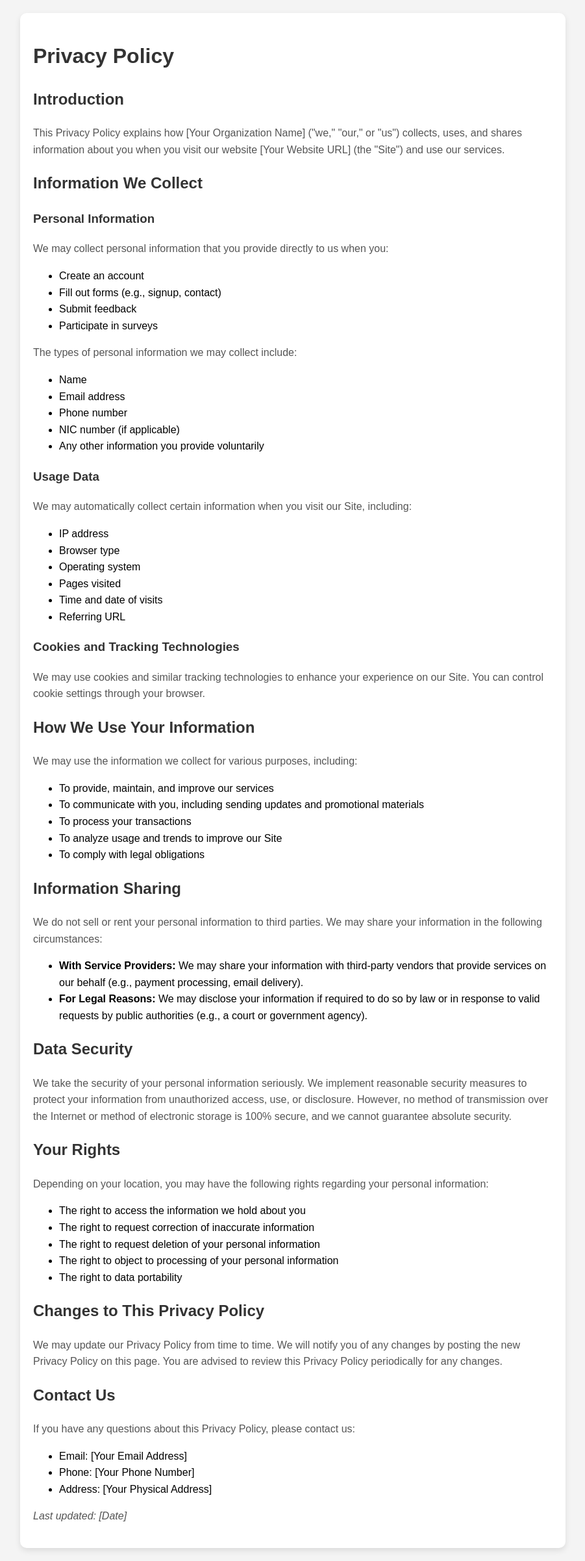
After one commit to ThiyaraBandara/simple-voting-web-application, a Django app: page /privacy_policy/ in a window 1280 px wide. The commit adds this page. Shown: the whole page at 65% size, without its empty margins (189-1090 px from the left). Run offline with Django 5.2, Linux system fonts and the light colour scheme.

Commit message:
updated_codes_and_added_About-us_page

```diff
--- /dev/null
+++ b/voting/templates/voting/privacy_policy.html
@@ -0,0 +1,115 @@
+<!-- voting/templates/voting/privacy_policy.html -->
+<!DOCTYPE html>
+<html lang="en">
+<head>
+    <meta charset="UTF-8">
+    <meta name="viewport" content="width=device-width, initial-scale=1.0">
+    <title>Privacy Policy</title>
+    <style>
+        body {
+            font-family: Arial, sans-serif;
+            line-height: 1.6;
+            background-color: #f4f4f4;
+            margin: 0;
+            padding: 20px;
+        }
+        h1, h2, h3 {
+            color: #333;
+        }
+        p {
+            color: #555;
+        }
+        .container {
+            background: white;
+            padding: 20px;
+            border-radius: 10px;
+            box-shadow: 0 4px 10px rgba(0, 0, 0, 0.1);
+            max-width: 800px;
+            margin: auto;
+        }
+    </style>
+</head>
+<body>
+    <div class="container">
+        <h1>Privacy Policy</h1>
+
+        <h2>Introduction</h2>
+        <p>This Privacy Policy explains how [Your Organization Name] ("we," "our," or "us") collects, uses, and shares information about you when you visit our website [Your Website URL] (the "Site") and use our services.</p>
+
+        <h2>Information We Collect</h2>
+        <h3>Personal Information</h3>
+        <p>We may collect personal information that you provide directly to us when you:</p>
+        <ul>
+            <li>Create an account</li>
+            <li>Fill out forms (e.g., signup, contact)</li>
+            <li>Submit feedback</li>
+            <li>Participate in surveys</li>
+        </ul>
+        <p>The types of personal information we may collect include:</p>
+        <ul>
+            <li>Name</li>
+            <li>Email address</li>
+            <li>Phone number</li>
+            <li>NIC number (if applicable)</li>
+            <li>Any other information you provide voluntarily</li>
+        </ul>
+
+        <h3>Usage Data</h3>
+        <p>We may automatically collect certain information when you visit our Site, including:</p>
+        <ul>
+            <li>IP address</li>
+            <li>Browser type</li>
+            <li>Operating system</li>
+            <li>Pages visited</li>
+            <li>Time and date of visits</li>
+            <li>Referring URL</li>
+        </ul>
+
+        <h3>Cookies and Tracking Technologies</h3>
+        <p>We may use cookies and similar tracking technologies to enhance your experience on our Site. You can control cookie settings through your browser.</p>
+
+        <h2>How We Use Your Information</h2>
+        <p>We may use the information we collect for various purposes, including:</p>
+        <ul>
+            <li>To provide, maintain, and improve our services</li>
+            <li>To communicate with you, including sending updates and promotional materials</li>
+            <li>To process your transactions</li>
+            <li>To analyze usage and trends to improve our Site</li>
+            <li>To comply with legal obligations</li>
+        </ul>
+
+        <h2>Information Sharing</h2>
+        <p>We do not sell or rent your personal information to third parties. We may share your information in the following circumstances:</p>
+        <ul>
+            <li><strong>With Service Providers:</strong> We may share your information with third-party vendors that provide services on our behalf (e.g., payment processing, email delivery).</li>
+            <li><strong>For Legal Reasons:</strong> We may disclose your information if required to do so by law or in response to valid requests by public authorities (e.g., a court or government agency).</li>
+        </ul>
+
+        <h2>Data Security</h2>
+        <p>We take the security of your personal information seriously. We implement reasonable security measures to protect your information from unauthorized access, use, or disclosure. However, no method of transmission over the Internet or method of electronic storage is 100% secure, and we cannot guarantee absolute security.</p>
+
+        <h2>Your Rights</h2>
+        <p>Depending on your location, you may have the following rights regarding your personal information:</p>
+        <ul>
+            <li>The right to access the information we hold about you</li>
+            <li>The right to request correction of inaccurate information</li>
+            <li>The right to request deletion of your personal information</li>
+            <li>The right to object to processing of your personal information</li>
+            <li>The right to data portability</li>
+        </ul>
+
+        <h2>Changes to This Privacy Policy</h2>
+        <p>We may update our Privacy Policy from time to time. We will notify you of any changes by posting the new Privacy Policy on this page. You are advised to review this Privacy Policy periodically for any changes.</p>
+
+        <h2>Contact Us</h2>
+        <p>If you have any questions about this Privacy Policy, please contact us:</p>
+        <ul>
+            <li>Email: [Your Email Address]</li>
+            <li>Phone: [Your Phone Number]</li>
+            <li>Address: [Your Physical Address]</li>
+        </ul>
+
+        <p><em>Last updated: [Date]</em></p>
+    </div>
+</body>
+</html>
--- a/voting/templates/voting/signup.html
+++ b/voting/templates/voting/signup.html
@@ -65,7 +65,7 @@
 <body>
     <div class="container">
         <h2>Sign Up</h2>
-        <h5>Please enter your NIC number as the username</h5>
+
         <form method="POST">
             {% csrf_token %}
             {{ form.as_p }}
--- a/voting/urls.py
+++ b/voting/urls.py
@@ -1,7 +1,7 @@
 # voting/urls.py
 from django.urls import path
 #from django.contrib.auth import views as auth_views
-from .views import profile, vote, index, results, signup, user_login
+from .views import profile, vote, index, results, signup, user_login,privacy_policy, about_us
 from . import views
 
 urlpatterns = [
@@ -13,6 +13,8 @@ urlpatterns = [
     path('vote_confirmation/<int:candidate_id>/', views.vote_confirmation, name='vote_confirmation'),
     path('results/', views.results, name='results'),
     path('profile/', profile, name='profile'),  # Add this line for user profile
+    path('privacy_policy/', privacy_policy, name='privacy_policy'),
+    path('about_us/', about_us, name='about_us'),
 
 
 
--- a/voting/views.py
+++ b/voting/views.py
@@ -2,26 +2,25 @@
 
 from django.shortcuts import render, redirect, get_object_or_404
 from django.contrib.auth.decorators import login_required
-from django.contrib.auth.forms import UserCreationForm
 from django.contrib.auth import login
 from django.contrib.auth.forms import AuthenticationForm
 from .models import Candidate, Vote,UserProfile
-from .forms import UserSignupForm,UserProfileForm
+from .forms import SignupForm,UserProfileForm
 
 def index(request):
     candidates = Candidate.objects.all()
     return render(request, 'voting/index.html', {'candidates': candidates})
 def signup(request):
     if request.method == 'POST':
-        form = UserSignupForm(request.POST)
+        form = SignupForm(request.POST)
         if form.is_valid():
             user = form.save(commit=False)
-            user.set_password(form.cleaned_data['password'])
+            user.set_password(form.cleaned_data['password1'])
             user.save()
             login(request, user)  # Log the user in after signup
             return redirect('index')  # Redirect to the index after signup
     else:
-        form = UserSignupForm()
+        form = SignupForm()
     return render(request, 'voting/signup.html', {'form': form})
 
 def user_login(request):
@@ -53,6 +52,7 @@ def results(request):
     votes = {candidate: Vote.objects.filter(candidate=candidate).count() for candidate in candidates}
     return render(request, 'voting/results.html', {'votes': votes})
 
+
 @login_required
 def profile(request):
     user_profile, created = UserProfile.objects.get_or_create(user=request.user)
@@ -63,6 +63,15 @@ def profile(request):
             form.save()
             return redirect('profile')  # Redirect to the same page after saving
     else:
-        form = UserProfileForm(instance=user_profile)
+        form = UserProfileForm(instance=UserProfile)
 
-    return render(request, 'voting/profile.html', {'form': form, 'user_profile': user_profile})
+    return render(request, 'voting/profile.html', {'form': form, 'UserProfile': UserProfile})
+
+
+def privacy_policy(request):
+    return render(request, 'voting/privacy_policy.html')
+
+
+
+def about_us(request):
+    return render(request, 'voting/about_us.html')
--- a/voting_site/settings.py
+++ b/voting_site/settings.py
@@ -50,6 +50,11 @@ SECRET_KEY = 'django-insecure-i7y!&ui-_z8$kg23-lv%h!65g-o9%n10xrytj-wf7j@f(!)8e$
 DEBUG = True
 
 ALLOWED_HOSTS = []
+
+# Custom User Model
+AUTH_USER_MODEL = 'voting.CustomUser'
+
+LOGIN_URL = '/profile/'  # Specify your login page
 
 
 # Application definition
```
Also changed, not shown: voting/admin.py (+9 -1 lines), voting/forms.py (+19 -21 lines), voting/models.py (+23 -2 lines), voting/templates/signup.html (deleted, +0 -14 lines), voting/templates/voting/about_us.html (added, +42 -0 lines), voting/templates/voting/index.html (+33 -0 lines), voting/templates/voting/profile.html (+16 -2 lines), db.sqlite3, voting/migrations/0003_userprofile_address_userprofile_created_at_and_more.py (added), voting/migrations/0004_customuser.py (added), 1 other file.
